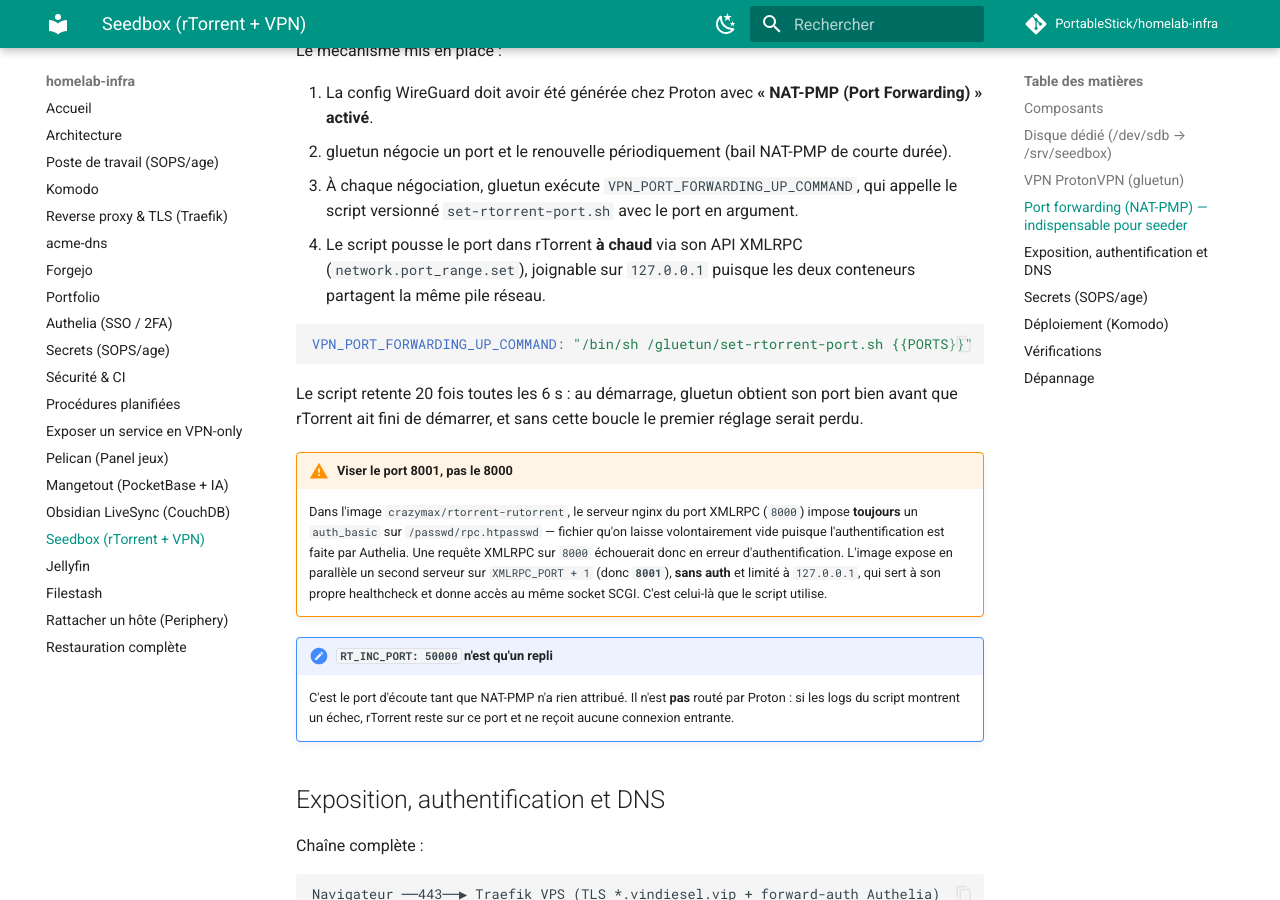
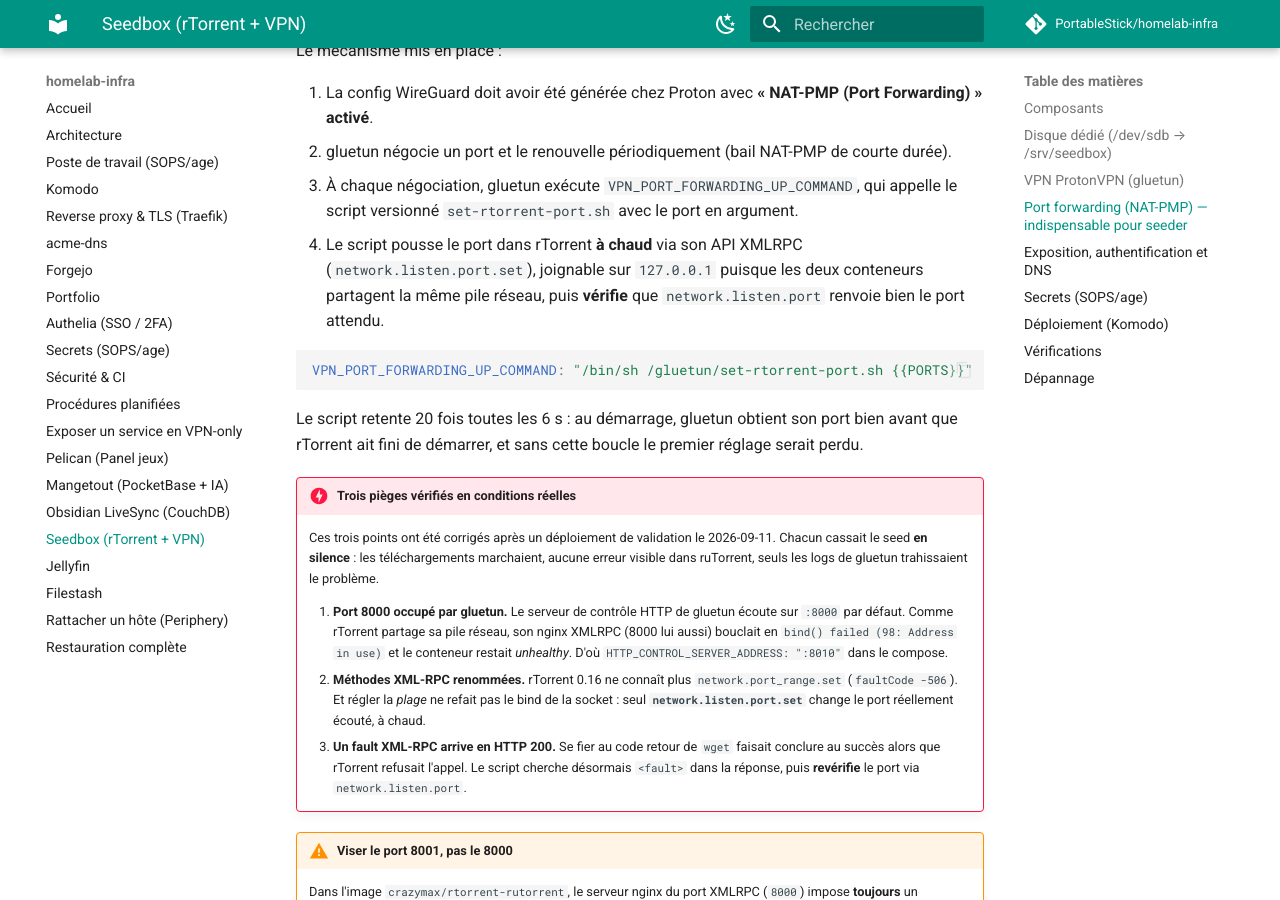
Before and after one commit to PortableStick/homelab-infra, an MkDocs documentation site: the page built from docs/seedbox.md, in a window 1280 px wide and 900 px high, scrolled down 2993 px. Built offline with MkDocs 1.6.1 and Material for MkDocs 9.7.7, drawn with Linux system fonts in a browser that asks for light colours; comment, search, counter and statistics services are not loaded.

Commit message:
fix(seedbox): le port forwarde n'arrivait jamais jusqu'a rTorrent
Trois defauts trouves en deployant reellement la stack sur tyron pour la
valider. Ils se cumulaient et cassaient le seed en silence : telechargement
fonctionnel, rien d'anormal dans ruTorrent, seuls les logs de gluetun
montraient quelque chose.

1. Conflit de port 8000. Le serveur de controle HTTP de gluetun ecoute sur
   :8000 par defaut ; rTorrent partage sa pile reseau et y expose son nginx
   XMLRPC, egalement sur 8000. Le nginx bouclait en
   "bind() to 0.0.0.0:8000 failed (98: Address in use)" et le conteneur
   restait unhealthy. gluetun passe sur :8010.

2. Methode XML-RPC inexistante. rTorrent 0.16.21 a renomme l'API :
   network.port_range.set repond faultCode -506. Et network.listen.port.range.set,
   qui existe, ne refait pas le bind de la socket - le port ecoute restait
   50000 (le repli RT_INC_PORT, non route par Proton). Seul
   network.listen.port.set rebinde a chaud ; verifie au niveau OS.

3. Faux succes. Un fault XML-RPC est renvoye en HTTP 200, donc le code retour
   de wget valait 0 et le script journalisait "port regle" alors que rTorrent
   avait refuse l'appel. Il cherche desormais <fault> dans la reponse et
   reverifie le port via network.listen.port avant de conclure.

Au passage, wget n'avait ni --timeout ni --tries : chaque tentative bloquait
environ 2 min 45 au lieu de 6 s, etalant les 20 essais sur des heures.

Valide de bout en bout sur tyron : sortie VPN 79.127.139.157 (Espagne) contre
176.151.209.104 pour la VM, port 59891 negocie puis confirme par
"0.0.0.0:59891 LISTEN", deux conteneurs healthy, ruTorrent en HTTP 200 depuis
le reseau proxy. Deploiement de test demonte ensuite.

Co-Authored-By: Claude Opus 5 (1M context) <noreply@anthropic.com>

````diff
--- a/docs/seedbox.md
+++ b/docs/seedbox.md
@@ -105,8 +105,9 @@ Le mécanisme mis en place :
 3. À chaque négociation, gluetun exécute `VPN_PORT_FORWARDING_UP_COMMAND`, qui appelle le script
    versionné `set-rtorrent-port.sh` avec le port en argument.
 4. Le script pousse le port dans rTorrent **à chaud** via son API XMLRPC
-   (`network.port_range.set`), joignable sur `127.0.0.1` puisque les deux conteneurs partagent la
-   même pile réseau.
+   (`network.listen.port.set`), joignable sur `127.0.0.1` puisque les deux conteneurs
+   partagent la même pile réseau, puis **vérifie** que `network.listen.port` renvoie bien
+   le port attendu.
 
 ```yaml
 VPN_PORT_FORWARDING_UP_COMMAND: "/bin/sh /gluetun/set-rtorrent-port.sh {{PORTS}}"
@@ -114,6 +115,22 @@ VPN_PORT_FORWARDING_UP_COMMAND: "/bin/sh /gluetun/set-rtorrent-port.sh {{PORTS}}
 
 Le script retente 20 fois toutes les 6 s : au démarrage, gluetun obtient son port bien avant que
 rTorrent ait fini de démarrer, et sans cette boucle le premier réglage serait perdu.
+
+!!! danger "Trois pièges vérifiés en conditions réelles"
+    Ces trois points ont été corrigés après un déploiement de validation le 2026-09-11.
+    Chacun cassait le seed **en silence** : les téléchargements marchaient, aucune erreur
+    visible dans ruTorrent, seuls les logs de gluetun trahissaient le problème.
+
+    1. **Port 8000 occupé par gluetun.** Le serveur de contrôle HTTP de gluetun écoute sur
+       `:8000` par défaut. Comme rTorrent partage sa pile réseau, son nginx XMLRPC (8000 lui
+       aussi) bouclait en `bind() failed (98: Address in use)` et le conteneur restait
+       *unhealthy*. D'où `HTTP_CONTROL_SERVER_ADDRESS: ":8010"` dans le compose.
+    2. **Méthodes XML-RPC renommées.** rTorrent 0.16 ne connaît plus `network.port_range.set`
+       (`faultCode -506`). Et régler la *plage* ne refait pas le bind de la socket : seul
+       **`network.listen.port.set`** change le port réellement écouté, à chaud.
+    3. **Un fault XML-RPC arrive en HTTP 200.** Se fier au code retour de `wget` faisait
+       conclure au succès alors que rTorrent refusait l'appel. Le script cherche désormais
+       `<fault>` dans la réponse, puis **revérifie** le port via `network.listen.port`.
 
 !!! warning "Viser le port 8001, pas le 8000"
     Dans l'image `crazymax/rtorrent-rutorrent`, le serveur nginx du port XMLRPC (`8000`) impose
````
Also changed, not shown: 2 other files.
